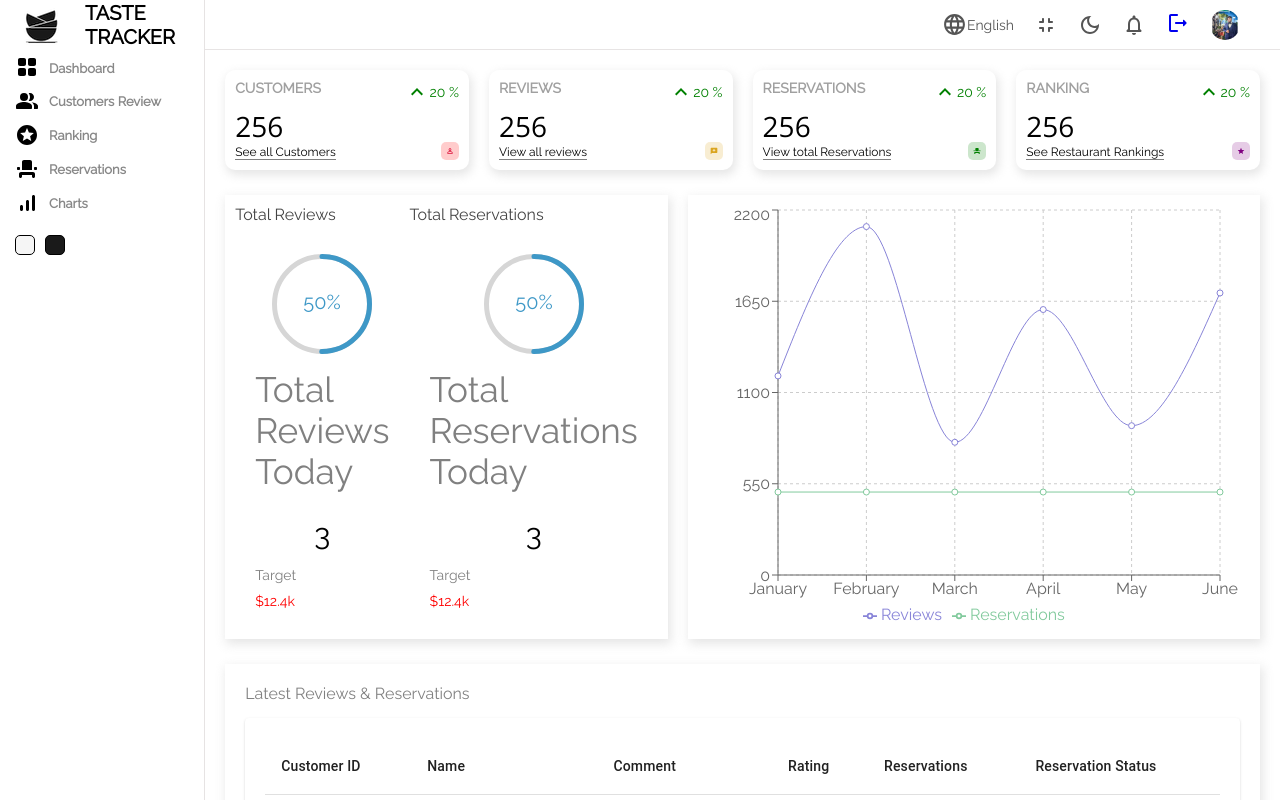
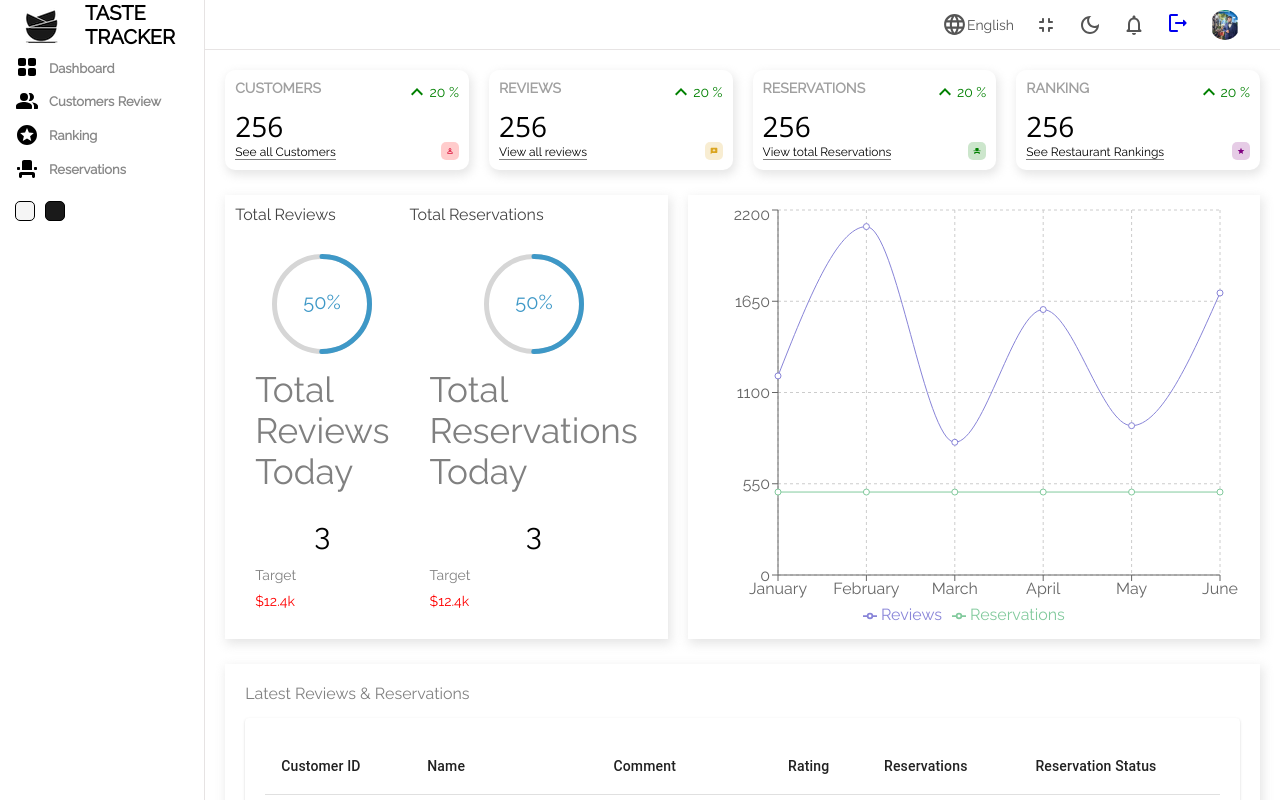
Before and after one commit to Mohammed21Sharraf/Taste-Tracker, a React (Create React App) app in the folder client/: page / in a window 1280 px wide. Shown: the top 800 px of the page. Built offline with nearby package versions, Linux system fonts and the light colour scheme.

Commit message:
Sidebar Updated

```diff
--- a/client/src/components/Restaurant/layout/Sidebar/Sidebar.jsx
+++ b/client/src/components/Restaurant/layout/Sidebar/Sidebar.jsx
@@ -5,7 +5,6 @@ import GridViewRoundedIcon from "@mui/icons-material/GridViewRounded";
 import PeopleAltRoundedIcon from "@mui/icons-material/PeopleAltRounded";
 import StarsSharpIcon from "@mui/icons-material/StarsSharp";
 import EventSeatRoundedIcon from "@mui/icons-material/EventSeatRounded";
-import SignalCellularAltRoundedIcon from "@mui/icons-material/SignalCellularAltRounded";
 import { useNavigate, Link } from "react-router-dom";
 
 const Sidebar = () => {
@@ -41,10 +40,6 @@ const Sidebar = () => {
             <EventSeatRoundedIcon />
             <span>Reservations</span>
           </li>
-          <li>
-            <SignalCellularAltRoundedIcon />
-            <span>Charts</span>
-          </li>
         </ul>
       </div>
       <div className="bottom">
```
